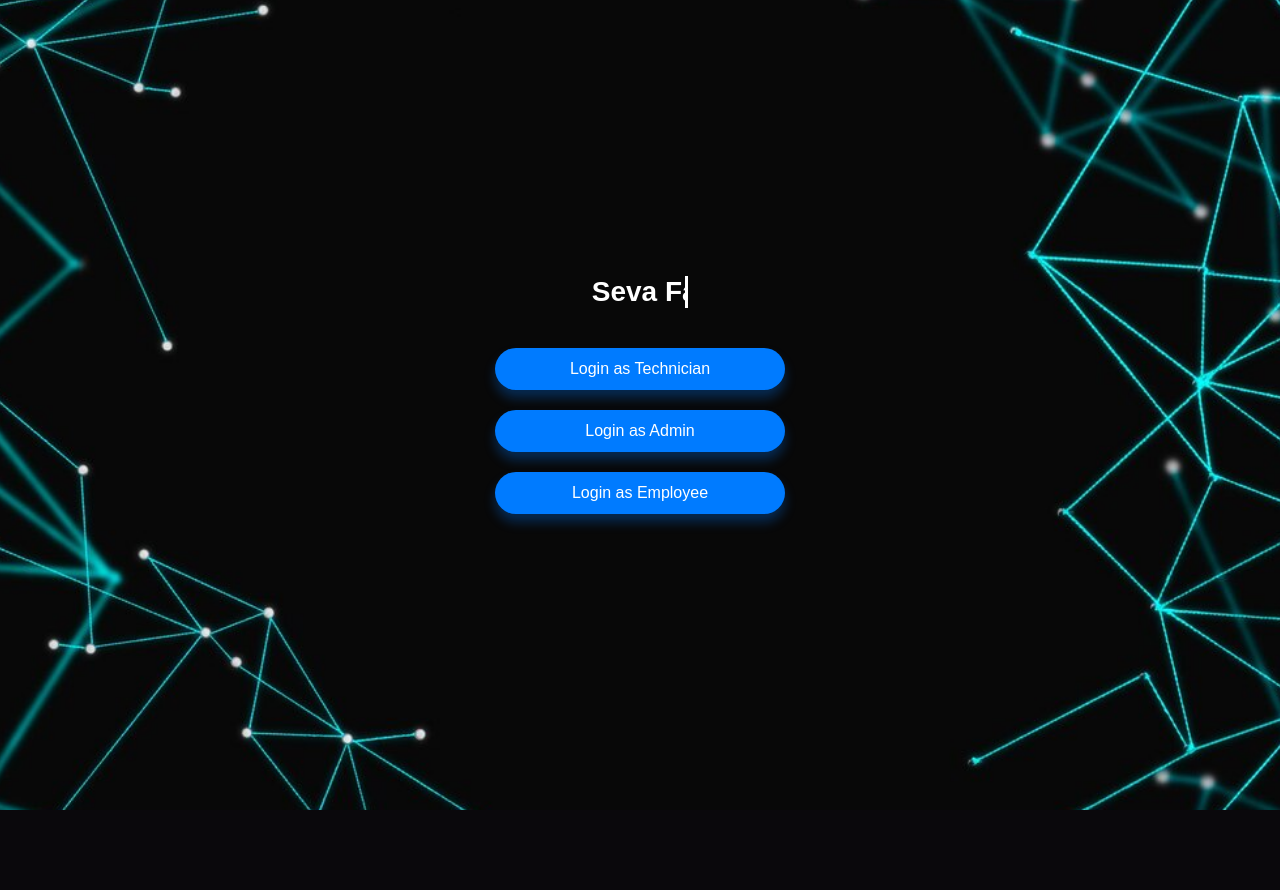
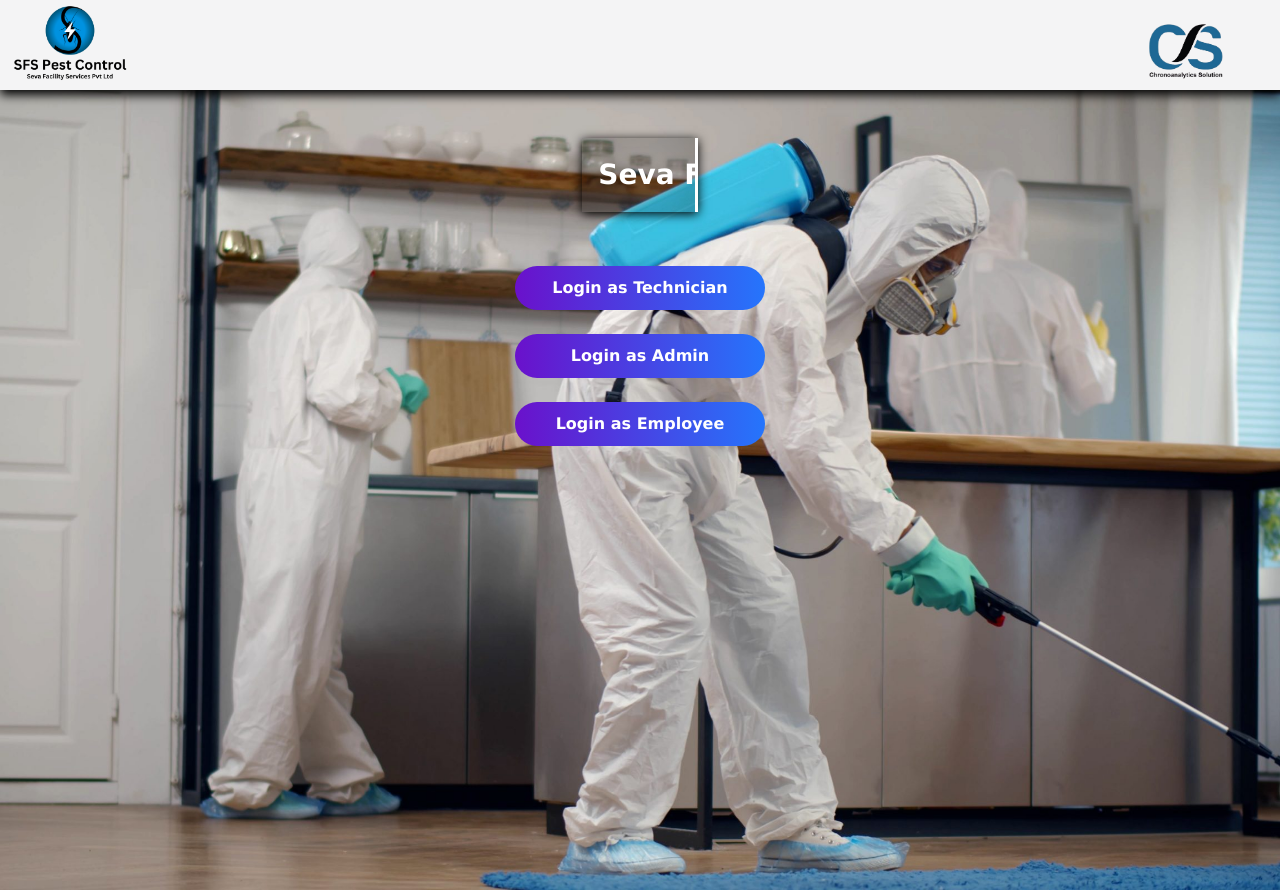
Before and after one commit to codingwithamol/crm_main, a Django app: page / in a window 1280 px wide. Before the commit the page ends 810 px from the top, so only its background shows below. Run offline with Django 5.2, Linux system fonts and the light colour scheme; parts of the project's set-up code (start-up, migrations or seed data) failed here and were passed over.

Commit message:
update in landing page

```diff
--- a/templates/landing_page.html
+++ b/templates/landing_page.html
@@ -5,34 +5,40 @@
     <meta charset="UTF-8">
     <meta name="viewport" content="width=device-width, initial-scale=1.0">
     <title>Landing Page</title>
+    <script src="https://code.jquery.com/jquery-3.6.0.min.js"></script>
+    <script src="https://cdn.jsdelivr.net/npm/@popperjs/core@2.11.8/dist/umd/popper.min.js"></script>
+    <script src="https://cdn.jsdelivr.net/npm/bootstrap@4.6.2/dist/js/bootstrap.min.js"></script>
+
+    <link rel="stylesheet" href="https://cdn.jsdelivr.net/npm/bootstrap@4.6.2/dist/css/bootstrap.min.css">
+    <link rel="stylesheet" href="https://cdnjs.cloudflare.com/ajax/libs/font-awesome/4.7.0/css/font-awesome.min.css">
 
     <style>
         body, html {
             margin: 0;
             padding: 0;
             height: 100%;
-            font-family: Arial, sans-serif;
-            display: flex;
-            justify-content: center;
-            align-items: center;
+            font-family: Verdana, sans-serif;
+
             text-align: center;
             background-color: #f4f4f4;
         }
 
         .background-image {
-            background-image: url("{% static 'images/landing_background.jpg' %}");
+            background-image: url("{% static 'images/landing_background.jpeg' %}");
             background-repeat: no-repeat;
             background-position: center center;
             background-size: cover;
             height: 100%;
             width: 100%;
-            position: absolute;
-            display: flex;
-            justify-content: center;
-            align-items: center;
-            flex-direction: column;
-            padding: 10px;
+            margin-top: 90px;
+
+
+
+
+
+
         }
+
 
         .heading {
             font-size: 28px;
@@ -42,9 +48,11 @@
             white-space: nowrap;
             overflow: hidden;
             border-right: 3px solid white;
-            width: 20ch;
-            animation: typing 3s steps(20) 1s infinite alternate,
-                       erase 3s steps(20) 4s infinite alternate;
+            width: 27ch;
+            animation: typing 3s steps(27) 1s infinite alternate,
+                       erase 3s steps(27) 4s infinite alternate;
+                       box-shadow: 0px 2px 10px rgb(0, 0, 0), inset 0px 4px 80px rgba(0, 0, 0, 0.3);
+
         }
 
         @keyframes typing {
@@ -65,25 +73,7 @@
             max-width: 250px;
         }
 
-        .btn {
-            text-decoration: none;
-            padding: 12px 20px;
-            margin: 10px 0;
-            background-color: #007BFF;
-            color: white;
-            border-radius: 25px;
-            text-align: center;
-            font-size: 16px;
-            transition: all 0.3s ease;
-            box-shadow: 0px 8px 12px rgba(0, 123, 255, 0.3);
-            width: 100%;
-        }
 
-        .btn:hover {
-            background-color: #0056b3;
-            transform: translateY(-3px);
-            box-shadow: 0px 12px 18px rgba(0, 123, 255, 0.4);
-        }
 
         .left-side, .right-side {
             display: flex;
@@ -95,17 +85,17 @@
         /* Media query for mobile devices with a max-width of 480px */
         @media (max-width: 480px) {
             .background-image {
-                padding: 15px;
+
                 background-size: cover;
             }
 
             .heading {
-                font-size: 14px;
+                font-size: 24px;
                 margin-bottom: 20px;
-                width: 40ch;
+                width: 28ch;
                 border-right: 2px solid white;
-                animation: typing 3s steps(40) 1s infinite alternate,
-                           erase 3s steps(40) 4s infinite alternate;
+                animation: typing 3s steps(28) 1s infinite alternate,
+                           erase 3s steps(28) 4s infinite alternate;
             }
 
             .btn {
@@ -118,11 +108,116 @@
                 max-width: 90%;
             }
         }
+         /* Navbar Css Start */
+         .navbar {
+            background-color: #F4F4F5;  /* Baby Pink */
+            box-shadow: 0px 5px 10px rgb(0, 0, 0);
+            padding: 33px;
+            width: 100%;
+            position: fixed;
+            top: 0%;
+            z-index: 1000;
+
+
+        }
+
+        .navbar-brand {
+            font-size: 1.5rem;
+            padding: 0px;
+        }
+
+        .navbar-toggle {
+            border: none;
+        }
+
+
+        .tem {
+            position: absolute;
+            right: 25px;
+            top: 0px;
+        }
+
+
+
+        .navbar-header_logo {
+            position: absolute;
+            left: 10px;
+            top: 0px;
+        }
+
+
+
+
+        /*Navbar Css End */
+         /* Button styling */
+         .btn {
+            background: linear-gradient(to right, #6a11cb, #2575fc);
+            color: #fff;
+            padding: 10px 20px;
+            border: none;
+            border-radius: 25px;
+            font-size: 1rem;
+            font-weight: 900;
+            cursor: pointer;
+            transition: all 0.3s ease;
+            margin-top: 1.5em;
+            width: 100%;
+        }
+
+        .btn:hover {
+            background: linear-gradient(to right, #2575fc, #6a11cb);
+            transform: scale(1.05);
+            color: #fff;
+        }
+
+
     </style>
 </head>
-<body>
-    <div class="background-image">
-        <div class="heading">Seva Facility Services PVT LTD</div>
+<body >
+
+    <nav class="navbar navbar-default">
+        <div class="container-fluid navbarr">
+            <div class="navbar-header ">
+                <!-- <button type="button" class="navbar-toggle" data-toggle="collapse" data-target="#myNavbar">
+                    <span class="icon-bar"></span>
+                    <span class="icon-bar"></span>
+                    <span class="icon-bar"></span>
+                </button> -->
+                <a class="navbar-brand " href="https://profitmaxacademy.com/">
+                    <img src="{% static 'images/Logo.png' %}" alt="Logo"
+                        style="height: 120px;   margin-bottom: 10px; " class="navbar-header_logo">
+                </a>
+            </div>
+
+
+            <div class="navbar-header tem">
+                <!-- <button type="button" class="navbar-toggle" data-toggle="collapse" data-target="#myNavbar">
+                    <span class="icon-bar"></span>
+                    <span class="icon-bar"></span>
+                    <span class="icon-bar"></span>
+                </button> -->
+                <a class="navbar-brand mt-3" href="#">
+                    <img src="{% static 'images/crono.png' %}" alt="Logo"
+                        style="height: 70px;   margin-bottom: 10px; ">
+                </a>
+            </div>
+            <!-- <div class="collapse navbar-collapse" id="myNavbar">
+                <ul class="nav navbar-nav navbar-right">
+                    <li><a href="#"><span class="glyphicon glyphicon-user"></span> Sign Up</a></li>
+                    <li><a href="#"><span class="glyphicon glyphicon-log-in"></span> Login</a></li>
+                </ul>
+            </div> -->
+        </div>
+    </nav>
+
+       <div class="container-fluid background-image" >
+        <div class="row">
+            <div class="col-md-3 mt-5"></div>
+            <div class="col-md-6 mt-5 col-12" style="width: 100%;">
+                <center>
+                      <div class="heading p-3  style="
+ ">Seva Facility Services Pvt Ltd</div>
+
                 <div class="button-container">
                     <div class="left-side">
                         <a href="/technician_login" class="btn">Login as Technician</a>
@@ -132,6 +227,12 @@
                         <a href="/user_login" class="btn">Login as Employee</a>
                     </div>
                 </div>
+                </center>
             </div>
+            <div class="col-md-3 mt-5"></div>
+
+        </div>
+       </div>
+
 </body>
 </html>
```
Also changed, not shown: static/images/Logo.png, static/images/TeimLogo.png (added), static/images/crono.png (added), static/images/landing_background.jpeg (added), static/images/landing_background.jpg (deleted). Lines whose indentation alone changed are shown as unchanged.
